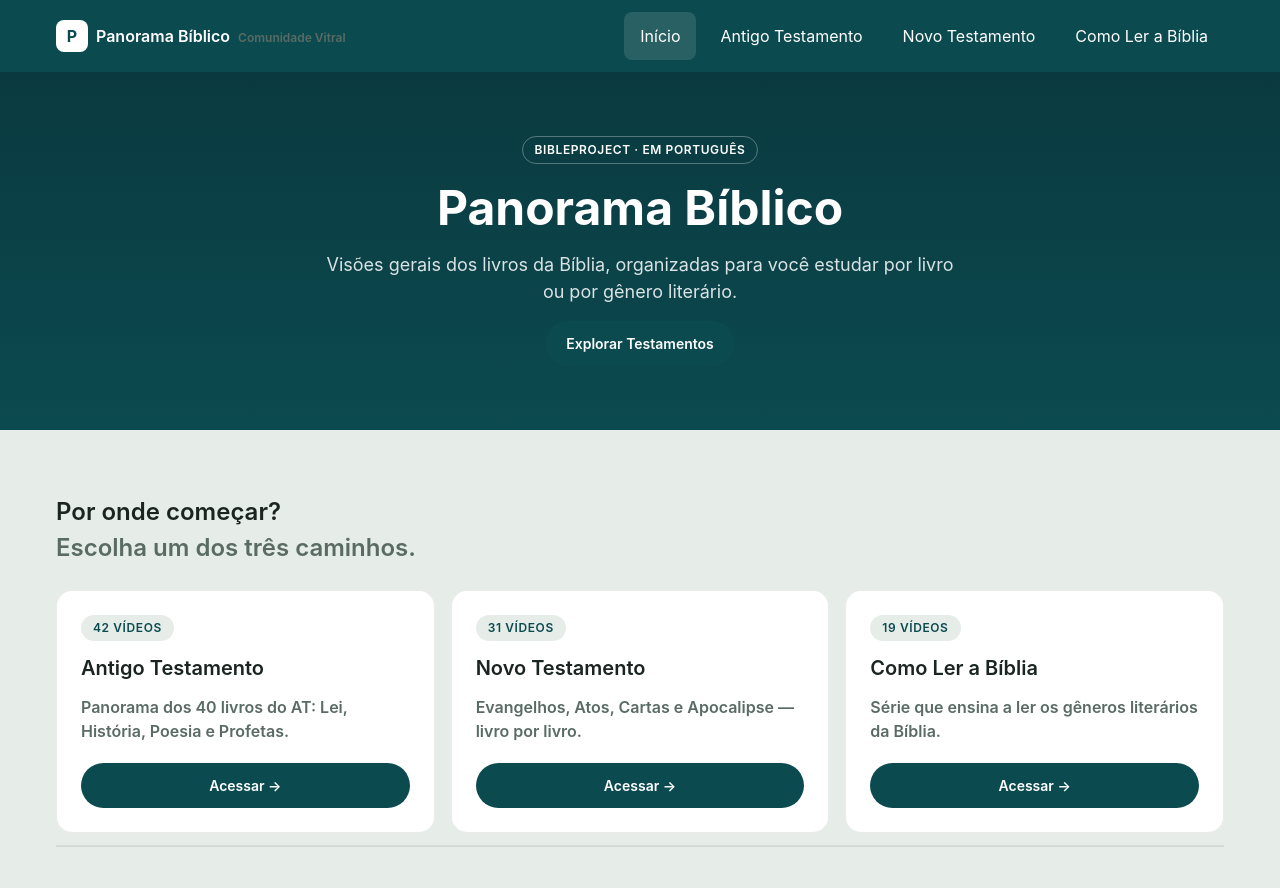
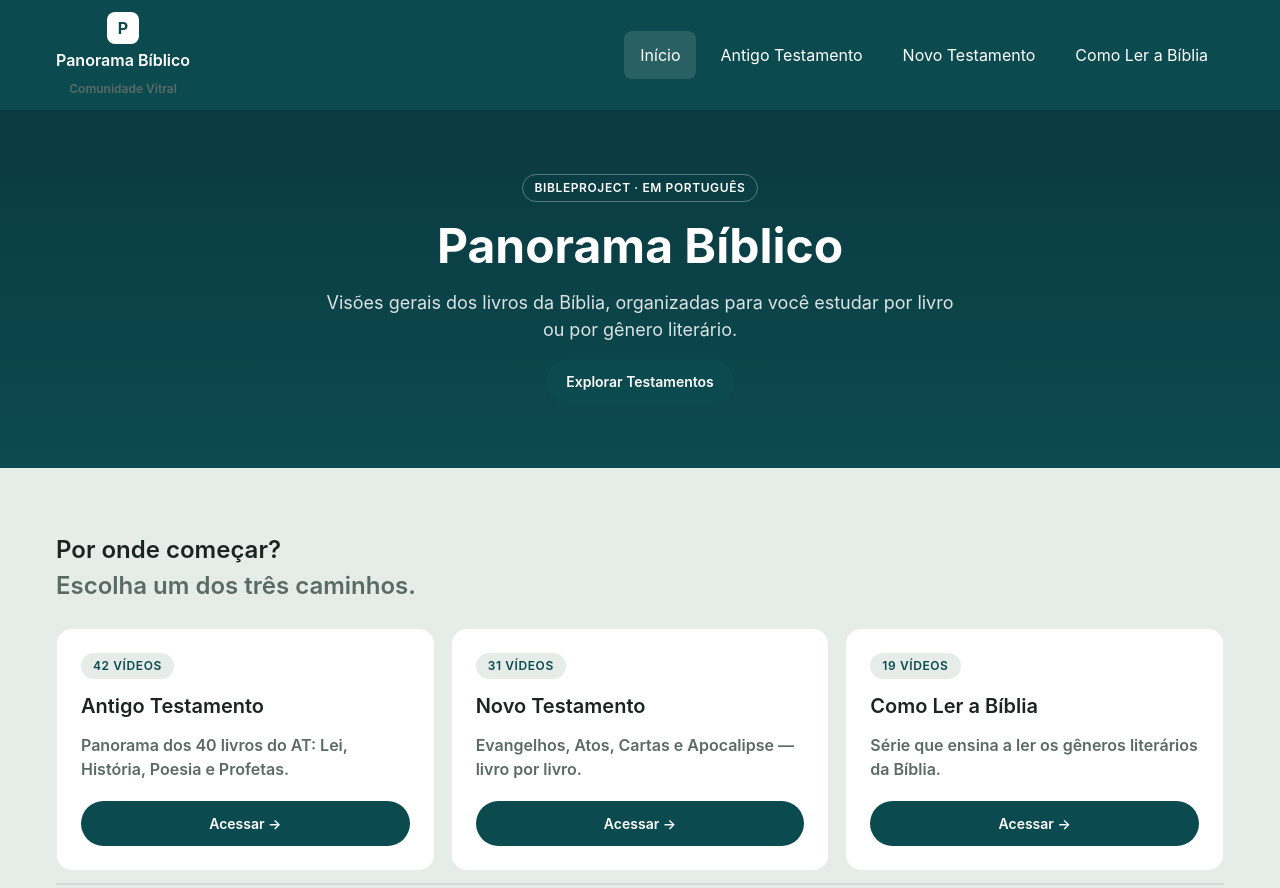
Before and after one commit to comunidadevitral/panorama_biblico, an Astro site: page / in a window 1280 px wide. Shown: the top 888 px of the page. Built offline with nearby package versions, Linux system fonts and the light colour scheme; Astro itself is replaced by a stand-in of ours.

Commit message:
feat(header): stack logo mark, title, and subtitle vertically to place Comunidade Vitral below Panorama Bíblico title

```diff
--- a/src/components/Header.astro
+++ b/src/components/Header.astro
@@ -48,8 +48,9 @@ const currentPath = Astro.url.pathname;
 
   .site-header__logo {
     display: flex;
+    flex-direction: column;
     align-items: center;
-    gap: var(--space-2);
+    gap: var(--space-1);
     font-weight: 600;
     min-height: 44px;
   }
```
